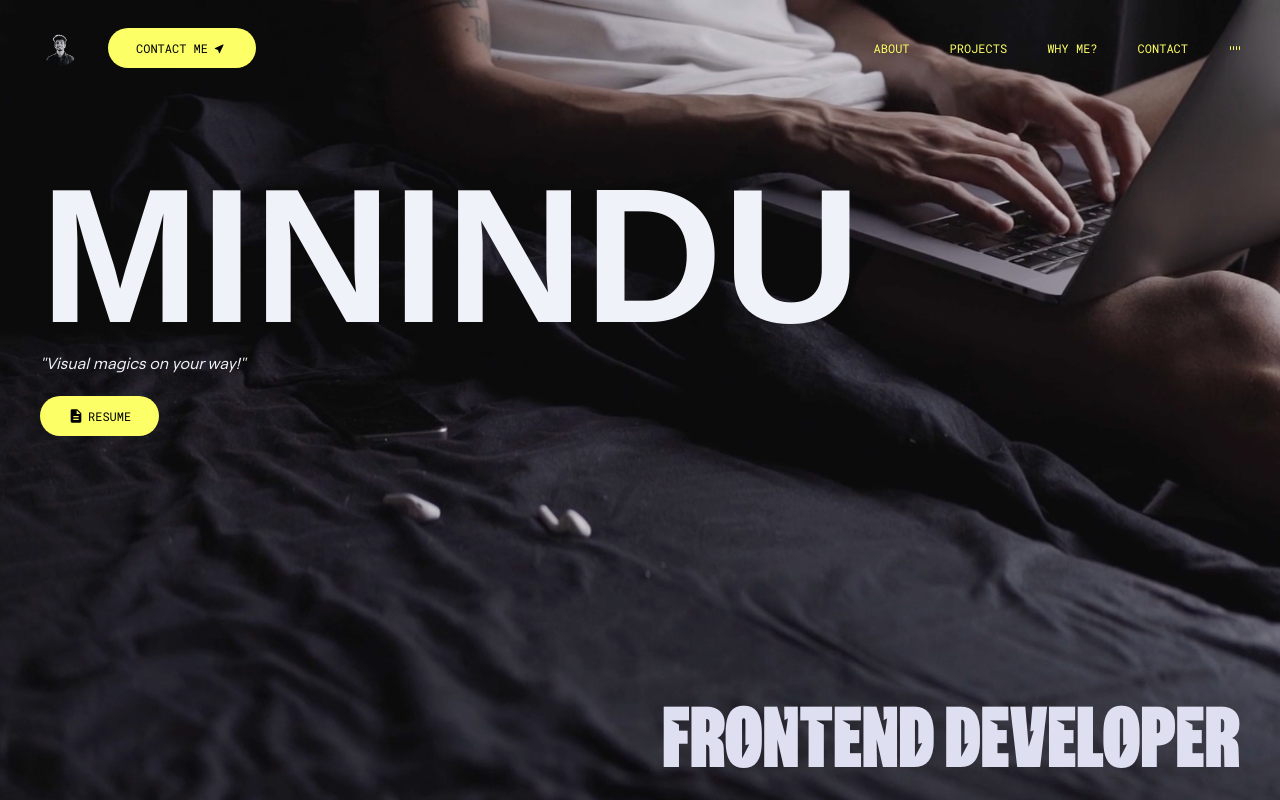
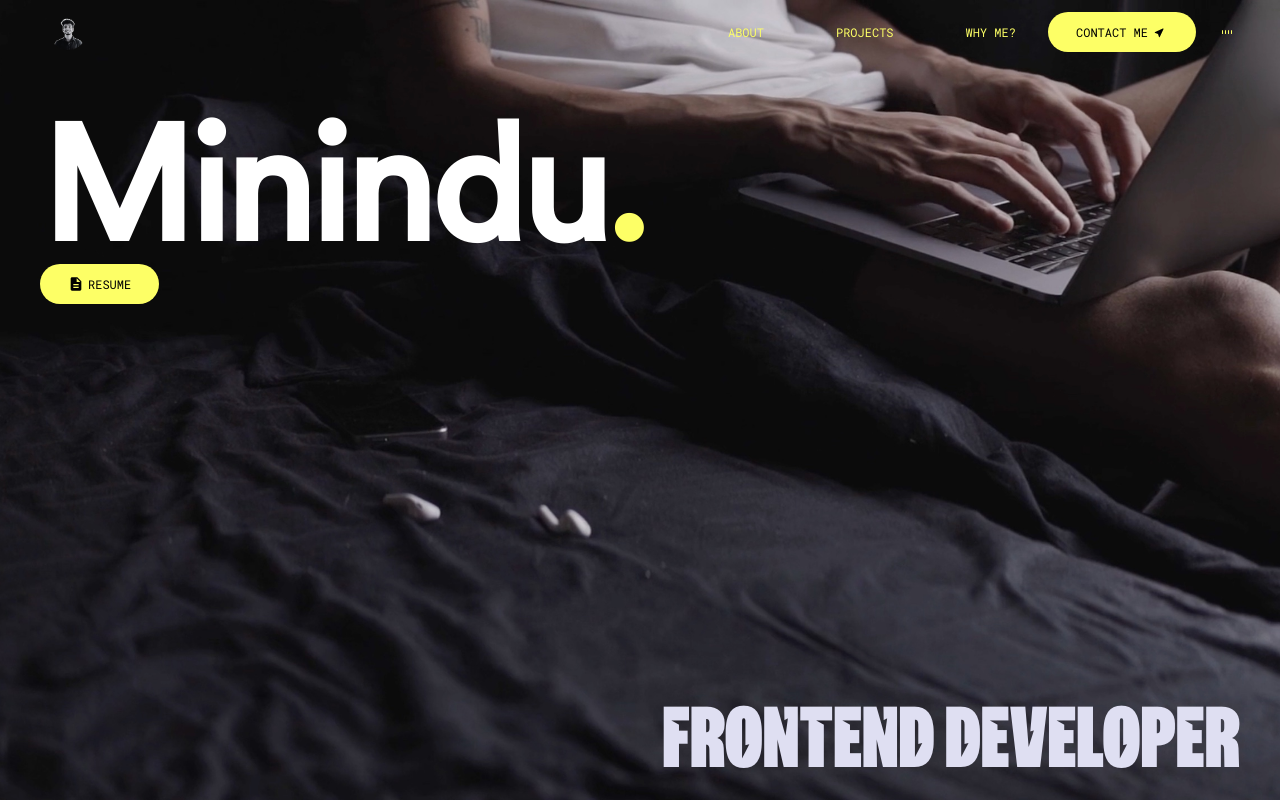
Before and after one commit to pavix0xd/pavix0xd.github.io, a React (Vite) app: page / in a window 1280 px wide. Shown: the top 800 px of the page. Built offline with nearby package versions, Linux system fonts and the light colour scheme; a web font is replaced by a local one.

Commit message:
fix: update text color in SplashScreen component for better visibility

```diff
--- a/src/components/Hero.jsx
+++ b/src/components/Hero.jsx
@@ -20,30 +20,31 @@ const Hero = () => {
     {
       index: 1,
       heading: "FRONTEND DEVELOPER",
-            subheading: "MinindU",
-            description: <i>"Visual magics on your way!"</i>
+      subheading: "Minindu",
+      description: <i>"Visual magics on your way!"</i>,
     },
     {
       index: 2,
       heading: "GAMER",
-            subheading: "MinindU",
-            description: <i>"Visual magics on your way!"</i>
+      subheading: "Minindu",
+      description: <i>"Visual magics on your way!"</i>,
     },
     {
       index: 3,
       heading: "EXPLORER",
-            subheading: "MinindU",
-            description: <i>"Visual magics on your way!"</i>
+      subheading: "Minindu",
+      description: <i>"Visual magics on your way!"</i>,
     },
     {
       index: 4,
       heading: "BROTHER",
-            subheading: "MinindU",
-            description: <i>"Visual magics on your way!"</i>
-        }
+      subheading: "Minindu",
+      description: <i>"Visual magics on your way!"</i>,
+    },
   ];
 
-    const currentImageData = imageData.find(item => item.index === currentIndex) || imageData[0];
+  const currentImageData =
+    imageData.find((item) => item.index === currentIndex) || imageData[0];
   const upcomingImageIndex = (currentIndex % totalImages) + 1;
 
   const handleMiniImageClick = () => {
@@ -58,13 +59,14 @@ const Hero = () => {
         // Animate new headings in
         gsap.to([headingRef.current, blackHeadingRef.current], {
           opacity: 1,
-                    duration: 0.5
+          duration: 0.5,
         });
-            }
+      },
     });
   };
 
-    useGSAP(() => {
+  useGSAP(
+    () => {
       if (hasClicked) {
         gsap.set("#next-image", { visibility: "visible" });
         gsap.to("#next-image", {
@@ -73,7 +75,7 @@ const Hero = () => {
           width: "100%",
           height: "100%",
           duration: 1,
-                ease: "power1.inOut"
+          ease: "power1.inOut",
         });
         gsap.from("#current-image", {
           transformOrigin: "center center",
@@ -82,7 +84,9 @@ const Hero = () => {
           ease: "power1.inOut",
         });
       }
-    }, { dependencies: [currentIndex], revertOnUpdate: true });
+    },
+    { dependencies: [currentIndex], revertOnUpdate: true }
+  );
 
   useGSAP(() => {
     gsap.set("#image-frame", {
@@ -106,7 +110,10 @@ const Hero = () => {
 
   return (
 <div id="hero" className="relative h-dvh w-screen overflow-x-hidden">
-            <div id="image-frame" className="relative z-10 h-dvh w-screen overflow-x-hidden rounded-lg bg-blue-75">
+      <div
+        id="image-frame"
+        className="relative z-10 h-dvh w-screen overflow-x-hidden rounded-lg bg-blue-75"
+      >
         <div>
           <div className="mask-clip-path absolute-center absolute z-50 size-64 cursor-pointer overflow-hidden rounded-lg">
             <div
@@ -146,14 +153,13 @@ const Hero = () => {
         </h1>
 
         <div className="absolute left-0 top-0 z-40 size-full">
-                    <div className="mt-40 px-5 sm:px-10">
-                        <h1
-                            className="special-font hero-heading1 text-blue-100"
-                            dangerouslySetInnerHTML={{ __html: currentImageData.subheading }}
-                        />
-                        <p className="mb-5 max-w-64 font-robert-regular text-blue-100 whitespace-pre-line">
-                            {currentImageData.description}
-                        </p>
+          <div className="mt-20 px-5 sm:px-10">
+<br/>
+<h1 className="text-7xl md:text-8xl lg:text-9xl xl:text-[10rem] 2xl:text-[12rem] font-circular-web font-bold text-white tracking-tight leading-[0.8]">
+              {currentImageData.subheading}
+              <span className="text-yellow-300">.</span>
+            </h1>
+
             <div className="absolute bottom-30 left-10">
               <Button
                 id="resume"
@@ -161,7 +167,7 @@ const Hero = () => {
                 target="_blank"
                 rel="noopener noreferrer"
                 title="Resume"
-                                leftIcon={<MdDescription/>}
+                leftIcon={<MdDescription />}
                 containerClass="bg-yellow-300 flex-center gap-1"
               />
             </div>
--- a/src/components/Navbar.jsx
+++ b/src/components/Navbar.jsx
@@ -3,19 +3,22 @@ import gsap from "gsap";
 import { useWindowScroll } from "react-use";
 import { useEffect, useRef, useState } from "react";
 import { TiLocationArrow } from "react-icons/ti";
-
+import { FiMenu, FiX } from "react-icons/fi";
 import Button from "./Button";
 
-const navItems = ["About", "Projects", "Why me?", "Contact"];
+const navItems = ["About", "Projects", "Why me?"];
 
 const NavBar = () => {
   // State for toggling audio and visual indicator
   const [isAudioPlaying, setIsAudioPlaying] = useState(false);
   const [isIndicatorActive, setIsIndicatorActive] = useState(false);
+  const [isScrolled, setIsScrolled] = useState(false);
+  const [isMobileMenuOpen, setIsMobileMenuOpen] = useState(false);
 
   // Refs for audio and navigation container
   const audioElementRef = useRef(null);
   const navContainerRef = useRef(null);
+  const mobileMenuRef = useRef(null);
 
   const { y: currentScrollY } = useWindowScroll();
   const [isNavVisible, setIsNavVisible] = useState(true);
@@ -23,14 +26,25 @@ const NavBar = () => {
 
   // Toggle audio and visual indicator
   const toggleAudioIndicator = () => {
-    setIsAudioPlaying((prev) => !prev);
-    setIsIndicatorActive((prev) => !prev);
+    const newState = !isAudioPlaying;
+    setIsAudioPlaying(newState);
+    setIsIndicatorActive(newState);
+  };
+
+  // Toggle mobile menu
+  const toggleMobileMenu = () => {
+    setIsMobileMenuOpen(!isMobileMenuOpen);
+  };
+
+  // Close mobile menu when clicking on a nav item
+  const handleNavItemClick = () => {
+    setIsMobileMenuOpen(false);
   };
 
   // Manage audio playback
   useEffect(() => {
     if (isAudioPlaying) {
-      audioElementRef.current.play();
+      audioElementRef.current.play().catch(e => console.log("Audio play failed:", e));
     } else {
       audioElementRef.current.pause();
     }
@@ -38,17 +52,18 @@ const NavBar = () => {
 
   useEffect(() => {
     if (currentScrollY === 0) {
-      // Topmost position: show navbar without floating-nav
       setIsNavVisible(true);
-      navContainerRef.current.classList.remove("floating-nav");
-    } else if (currentScrollY > lastScrollY) {
-      // Scrolling down: hide navbar and apply floating-nav
+      navContainerRef.current?.classList.remove("floating-nav");
+      setIsScrolled(false);
+    } else if (currentScrollY > lastScrollY && currentScrollY > 100) {
       setIsNavVisible(false);
-      navContainerRef.current.classList.add("floating-nav");
+      navContainerRef.current?.classList.add("floating-nav");
+      setIsScrolled(true);
+      setIsMobileMenuOpen(false); // Close mobile menu when scrolling down
     } else if (currentScrollY < lastScrollY) {
-      // Scrolling up: show navbar with floating-nav
       setIsNavVisible(true);
-      navContainerRef.current.classList.add("floating-nav");
+      navContainerRef.current?.classList.add("floating-nav");
+      setIsScrolled(true);
     }
 
     setLastScrollY(currentScrollY);
@@ -62,22 +77,64 @@ const NavBar = () => {
     });
   }, [isNavVisible]);
 
+  // Animation for mobile menu
+  useEffect(() => {
+    if (mobileMenuRef.current) {
+      if (isMobileMenuOpen) {
+        gsap.to(mobileMenuRef.current, {
+          y: 0,
+          opacity: 1,
+          duration: 0.3,
+          ease: "power2.out",
+        });
+      } else {
+        gsap.to(mobileMenuRef.current, {
+          y: -20,
+          opacity: 0,
+          duration: 0.2,
+          ease: "power2.in",
+        });
+      }
+    }
+  }, [isMobileMenuOpen]);
+
   return (
+    <>
       <div
         ref={navContainerRef}
-      className="fixed inset-x-0 top-4 z-50 h-16 border-none transition-all duration-700 sm:inset-x-6"
+        className={clsx(
+          "fixed inset-x-0 top-0 z-50 h-16 transition-all duration-700 sm:inset-x-6",
+          {
+            "bg-black/80 backdrop-blur-sm": isScrolled,
+          }
+        )}
       >
         <header className="absolute top-1/2 w-full -translate-y-1/2">
-        <nav className="flex size-full items-center justify-between p-4">
-          {/* Logo and Product button */}
-          <div className="flex items-center gap-7">
+          <nav className="flex size-full items-center justify-between px-4 sm:px-6">
+            {/* Logo and Name */}
+            <div className="flex items-center gap-4">
               <img src="/img/logo.png" alt="logo" className="w-10" />
+            </div>
 
+            {/* Desktop Navigation Links and Audio Button */}
+            <div className="hidden h-full items-center md:flex">
+              <div className="hidden md:block">
+                {navItems.map((item, index) => (
+                  <a
+                    key={index}
+                    href={`#${item.toLowerCase()}`}
+                    className="nav-hover-btn px-4 py-2"
+                  >
+                    {item}
+                  </a>
+                ))}
+              </div>
+              <div>
                 <Button
                   id="contact-me"
                   title="Contact Me"
                   rightIcon={<TiLocationArrow />}
-              containerClass="bg-yellow-300 md:flex hidden items-center justify-center gap-1"
+                  containerClass="bg-yellow-300 flex items-center justify-center gap-1 ml-4"
                   onClick={() => {
                     const section = document.getElementById("contact");
                     if (section) {
@@ -87,23 +144,9 @@ const NavBar = () => {
                 />
               </div>
 
-          {/* Navigation Links and Audio Button */}
-          <div className="flex h-full items-center">
-            <div className="hidden md:block">
-              {navItems.map((item, index) => (
-                <a
-                  key={index}
-                  href={`#${item.toLowerCase()}`}
-                  className="nav-hover-btn"
-                >
-                  {item}
-                </a>
-              ))}
-            </div>
-
               <button
                 onClick={toggleAudioIndicator}
-              className="ml-10 flex items-center space-x-0.5"
+                className="ml-6 flex items-center space-x-0.5"
               >
                 <audio
                   ref={audioElementRef}
@@ -124,9 +167,79 @@ const NavBar = () => {
                 ))}
               </button>
             </div>
+
+            {/* Mobile Menu Button */}
+            <button
+              className="flex items-center justify-center p-2 md:hidden"
+              onClick={toggleMobileMenu}
+              aria-label="Toggle menu"
+            >
+              {isMobileMenuOpen ? (
+                <FiX className="h-6 w-6 text-white" />
+              ) : (
+                <FiMenu className="h-6 w-6 text-white" />
+              )}
+            </button>
           </nav>
         </header>
       </div>
+
+      {/* Mobile Menu */}
+      <div
+        ref={mobileMenuRef}
+        className={clsx(
+          "fixed inset-x-0 top-16 z-40 bg-black/90 backdrop-blur-md transition-all duration-300 md:hidden",
+          {
+            "pointer-events-none invisible opacity-0": !isMobileMenuOpen,
+          }
+        )}
+        style={{ transform: "translateY(-20px)" }}
+      >
+        <div className="flex flex-col items-center space-y-4 p-6">
+          {navItems.map((item, index) => (
+            <a
+              key={index}
+              href={`#${item.toLowerCase()}`}
+              className="w-full py-3 text-center text-lg text-white hover:text-yellow-300"
+              onClick={handleNavItemClick}
+            >
+              {item}
+            </a>
+          ))}
+          <Button
+            id="mobile-contact-me"
+            title="Contact Me"
+            rightIcon={<TiLocationArrow />}
+            containerClass="bg-yellow-300 flex items-center justify-center gap-1 mt-2 w-full"
+            onClick={() => {
+              const section = document.getElementById("contact");
+              if (section) {
+                section.scrollIntoView({ behavior: "smooth" });
+              }
+              handleNavItemClick();
+            }}
+          />
+          <div className="flex items-center justify-center pt-4">
+            <button
+              onClick={toggleAudioIndicator}
+              className="flex items-center space-x-0.5"
+            >
+              {[1, 2, 3, 4].map((bar) => (
+                <div
+                  key={bar}
+                  className={clsx("indicator-line", {
+                    active: isIndicatorActive,
+                  })}
+                  style={{
+                    animationDelay: `${bar * 0.1}s`,
+                  }}
+                />
+              ))}
+            </button>
+          </div>
+        </div>
+      </div>
+    </>
   );
 };
 
--- a/src/components/Preloader.jsx
+++ b/src/components/Preloader.jsx
@@ -86,7 +86,7 @@ function SplashScreen({ onComplete }) {
               }}
             >
               <h1 style={{
-                color: 'white',
+                color: 'yellow',
                 fontSize: '4rem',
                 fontWeight: 'bold',
                 margin: 0,
```
Lines whose indentation alone changed are shown as unchanged.
